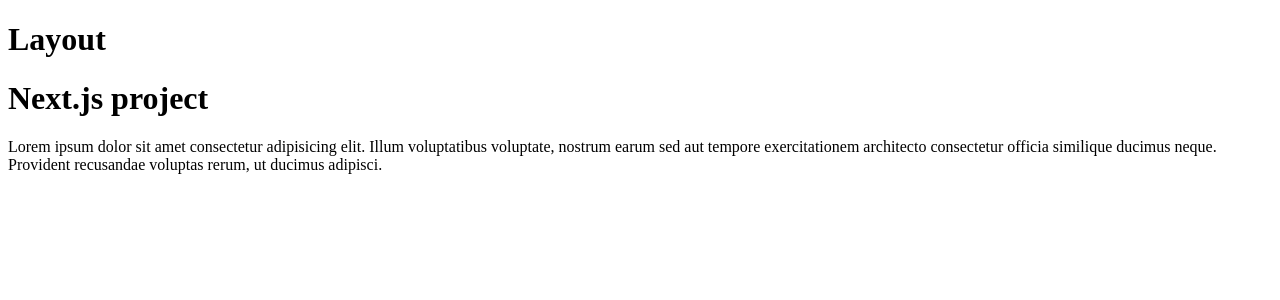
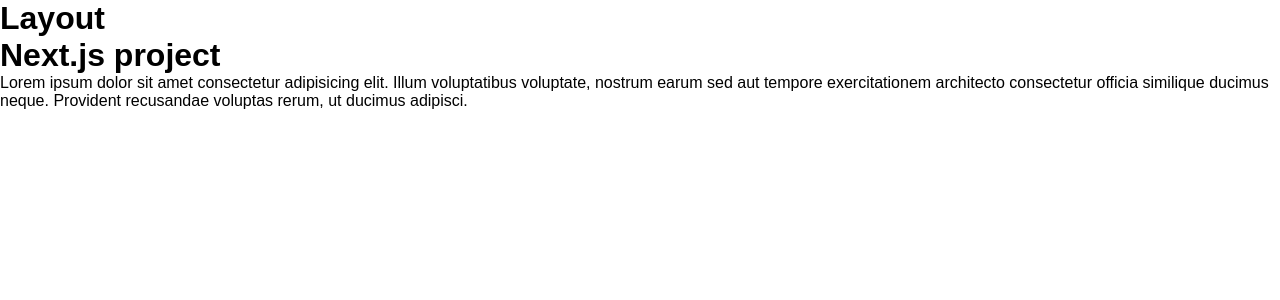
Before and after one commit to mkundeev/tv-service, a Next.js app: page / in a window 1280 px wide. Shown: the top 300 px of the page. Built offline with nearby package versions, Linux system fonts and the light colour scheme.

Commit message:
global styles

```diff
--- a/src/pages/_app.tsx
+++ b/src/pages/_app.tsx
@@ -1,5 +1,11 @@
 import type { AppProps } from "next/app";
+import { GlobalStyles } from "@/styles/global.styled";
 
 export default function MyApp({ Component, pageProps }: AppProps) {
-  return <Component {...pageProps} />;
+  return (
+    <>
+      <GlobalStyles />
+      <Component {...pageProps} />
+    </>
+  );
 }
--- a/src/styles/global.styled.ts
+++ b/src/styles/global.styled.ts
@@ -1,8 +1,44 @@
 import { createGlobalStyle } from "styled-components";
 
-export default createGlobalStyle`
+export const GlobalStyles = createGlobalStyle`
+  *,
+  *::before,
+  *::after {
+    box-sizing: border-box;
+  }
+
+  ul,
+  body,
+  h1,
+  h2,
+  h3,
+  h4,
+  p,
+  li {
+    margin: 0;
+  }
+
   body {
-    margin: 0;
-    padding: 0;
+    font-family: Poppins, sans-serif;
+    min-height: 100vh;
+    scroll-behavior: smooth;
+    text-rendering: optimizeSpeed;
   }
-`;
+
+  ul {
+    list-style: none;
+  }
+
+  a {
+  color: inherit;
+  text-decoration: none;
+}
+
+
+  img {
+    max-width: 100%;
+    display: block;
+  }
+
+
+  `;
--- a/src/styles/globals.css
+++ /dev/null
@@ -1,107 +0,0 @@
-:root {
-  --max-width: 1100px;
-  --border-radius: 12px;
-  --font-mono: ui-monospace, Menlo, Monaco, 'Cascadia Mono', 'Segoe UI Mono',
-    'Roboto Mono', 'Oxygen Mono', 'Ubuntu Monospace', 'Source Code Pro',
-    'Fira Mono', 'Droid Sans Mono', 'Courier New', monospace;
-
-  --foreground-rgb: 0, 0, 0;
-  --background-start-rgb: 214, 219, 220;
-  --background-end-rgb: 255, 255, 255;
-
-  --primary-glow: conic-gradient(
-    from 180deg at 50% 50%,
-    #16abff33 0deg,
-    #0885ff33 55deg,
-    #54d6ff33 120deg,
-    #0071ff33 160deg,
-    transparent 360deg
-  );
-  --secondary-glow: radial-gradient(
-    rgba(255, 255, 255, 1),
-    rgba(255, 255, 255, 0)
-  );
-
-  --tile-start-rgb: 239, 245, 249;
-  --tile-end-rgb: 228, 232, 233;
-  --tile-border: conic-gradient(
-    #00000080,
-    #00000040,
-    #00000030,
-    #00000020,
-    #00000010,
-    #00000010,
-    #00000080
-  );
-
-  --callout-rgb: 238, 240, 241;
-  --callout-border-rgb: 172, 175, 176;
-  --card-rgb: 180, 185, 188;
-  --card-border-rgb: 131, 134, 135;
-}
-
-@media (prefers-color-scheme: dark) {
-  :root {
-    --foreground-rgb: 255, 255, 255;
-    --background-start-rgb: 0, 0, 0;
-    --background-end-rgb: 0, 0, 0;
-
-    --primary-glow: radial-gradient(rgba(1, 65, 255, 0.4), rgba(1, 65, 255, 0));
-    --secondary-glow: linear-gradient(
-      to bottom right,
-      rgba(1, 65, 255, 0),
-      rgba(1, 65, 255, 0),
-      rgba(1, 65, 255, 0.3)
-    );
-
-    --tile-start-rgb: 2, 13, 46;
-    --tile-end-rgb: 2, 5, 19;
-    --tile-border: conic-gradient(
-      #ffffff80,
-      #ffffff40,
-      #ffffff30,
-      #ffffff20,
-      #ffffff10,
-      #ffffff10,
-      #ffffff80
-    );
-
-    --callout-rgb: 20, 20, 20;
-    --callout-border-rgb: 108, 108, 108;
-    --card-rgb: 100, 100, 100;
-    --card-border-rgb: 200, 200, 200;
-  }
-}
-
-* {
-  box-sizing: border-box;
-  padding: 0;
-  margin: 0;
-}
-
-html,
-body {
-  max-width: 100vw;
-  overflow-x: hidden;
-}
-
-body {
-  color: rgb(var(--foreground-rgb));
-  background: linear-gradient(
-      to bottom,
-      transparent,
-      rgb(var(--background-end-rgb))
-    )
-    rgb(var(--background-start-rgb));
-}
-
-a {
-  color: inherit;
-  text-decoration: none;
-}
-
-@media (prefers-color-scheme: dark) {
-  html {
-    color-scheme: dark;
-  }
-}
```
